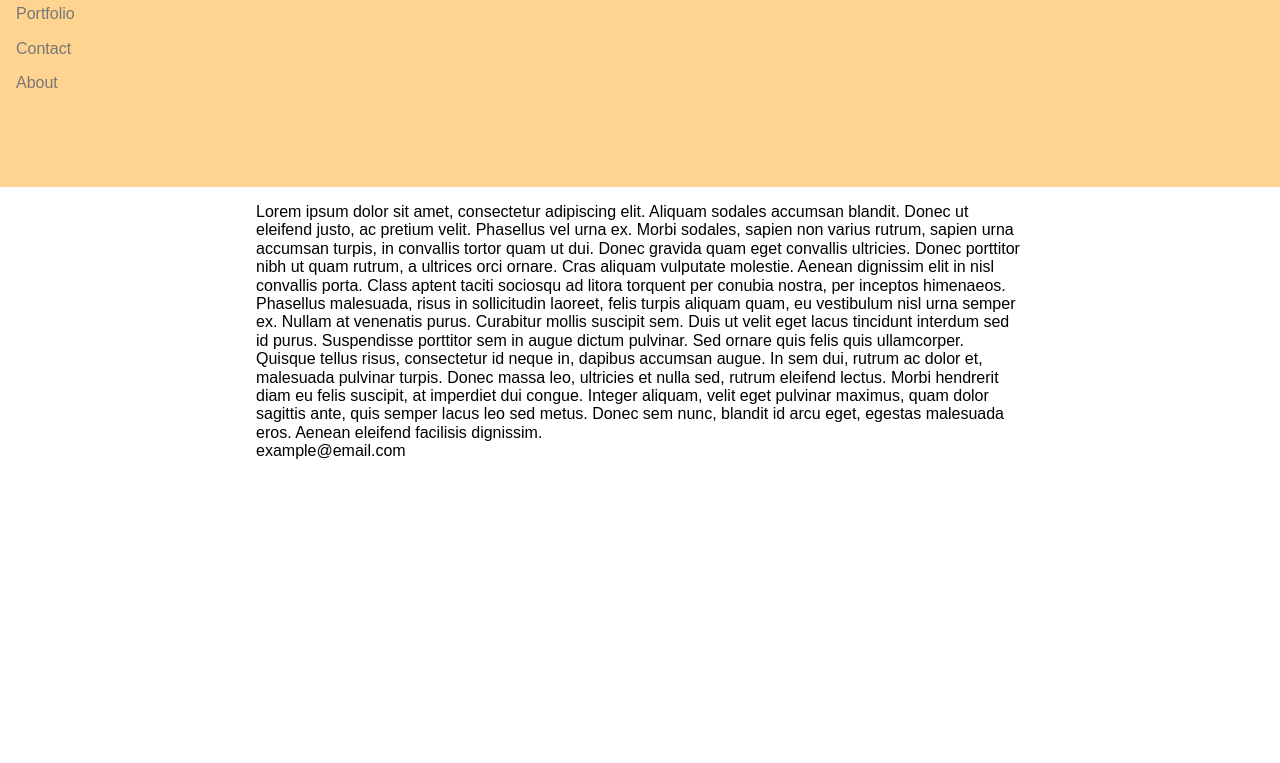
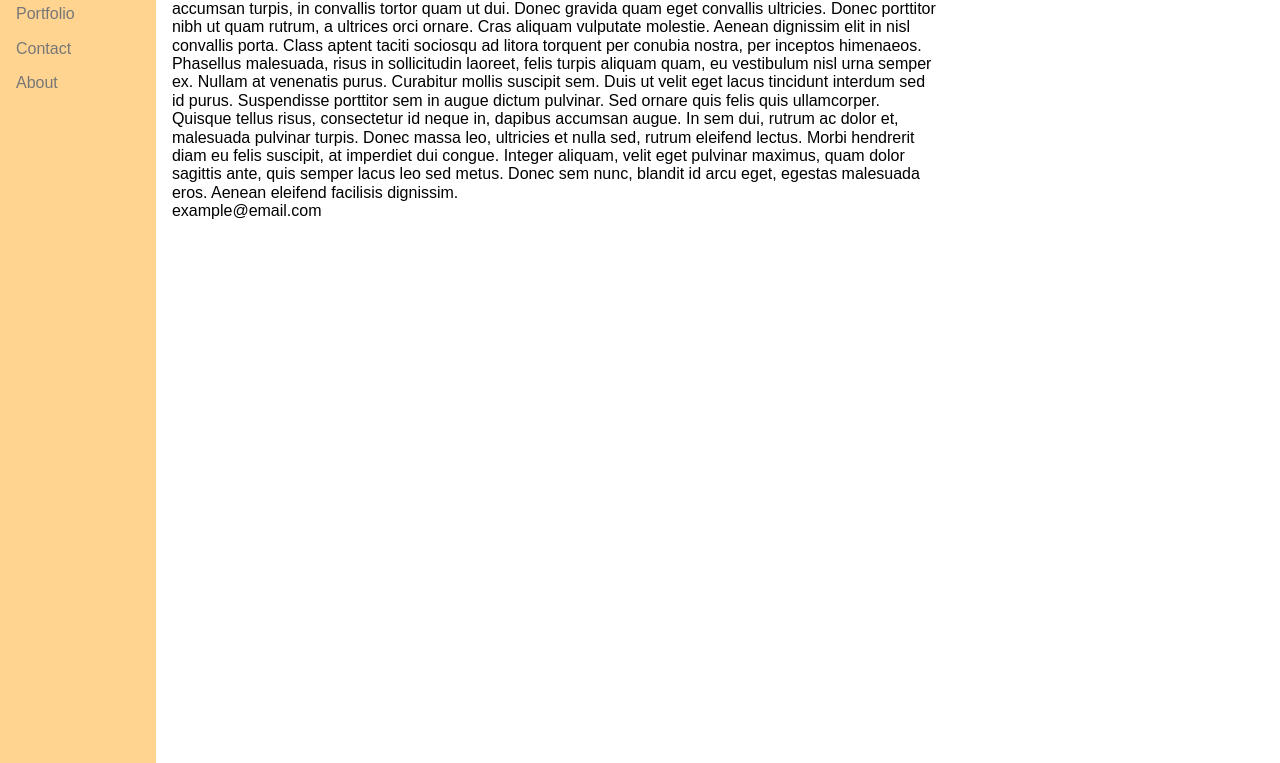
Before and after one commit to parker-kimbell/single-page-anchored, a website: page app/index.html in a window 1280 px wide. Shown: the part 37-800 px from the top of the page. Drawn offline with nearby package versions, Linux system fonts and the light colour scheme; files that its build step writes are made by us from their sources; files whose address does not match are found by name.

Commit message:
fixing widths

```diff
--- a/app/assets/styles/site.css
+++ b/app/assets/styles/site.css
@@ -8,3 +8,10 @@
   padding-right: 1em;
   max-width: 768px;
 }
+body {
+  position: absolute;
+  top: 0;
+  bottom: 0;
+  left: 0;
+  right : 0;
+}
--- a/app/index.html
+++ b/app/index.html
@@ -17,7 +17,7 @@
     }
     /* Bring SASS in to share this menu height */
     .menu-height {
-      height: 14em;
+      height: 100%;
     }
 
     .custom-wrapper.open {
@@ -72,10 +72,20 @@
         -ms-transform: rotate(-45deg);
         transform: rotate(-45deg);
     }
-@media (max-width: 47.999em) {
+    #container {
+      display: flex;
+      flex-direction: row;
+      height: 100%;
+    }
+    @media (max-width: 51.999em) {
 
         .custom-toggle {
             display: block;
+        }
+
+        #container {
+          display: flex;
+          flex-direction: column;
         }
 
         .menu-height {
@@ -86,6 +96,7 @@
   </style>
   </head>
   <body>
+    <div id="container">
       <div class="pure-menu custom-wrapper menu-height" id="menu">
         <span class="pure-menu-heading custom-brand">Stacy Kimbell</span>
         <a href="#" class="custom-toggle" id="toggle"><s class="bar"></s><s class="bar"></s></a>
@@ -116,6 +127,7 @@
           </div>
         </div>
       </div>
+    </div>
     <script src="/libs/zenscroll-min.js"></script>
     <script src="/libs/zepto.min.js"></script>
     <script>
@@ -129,7 +141,7 @@
                document.getElementById('menu').querySelectorAll('.custom-can-transform'),
                function(el){
                  //debugger;
-                 //el.classList.toggle('visible');
+                 //el.classList.toggle('pure-menu-horizontal');
                }
            );
        };
@@ -138,8 +150,7 @@
            // set timeout so that the panel has a chance to roll up
            // before the menu switches states
            if (menu.classList.contains('open')) {
-               toggleHorizontal();
-               //setTimeout(toggleHorizontal, 500);
+               setTimeout(toggleHorizontal, 500);
            }
            else {
                toggleHorizontal();
```
Lines whose indentation alone changed are shown as unchanged.
